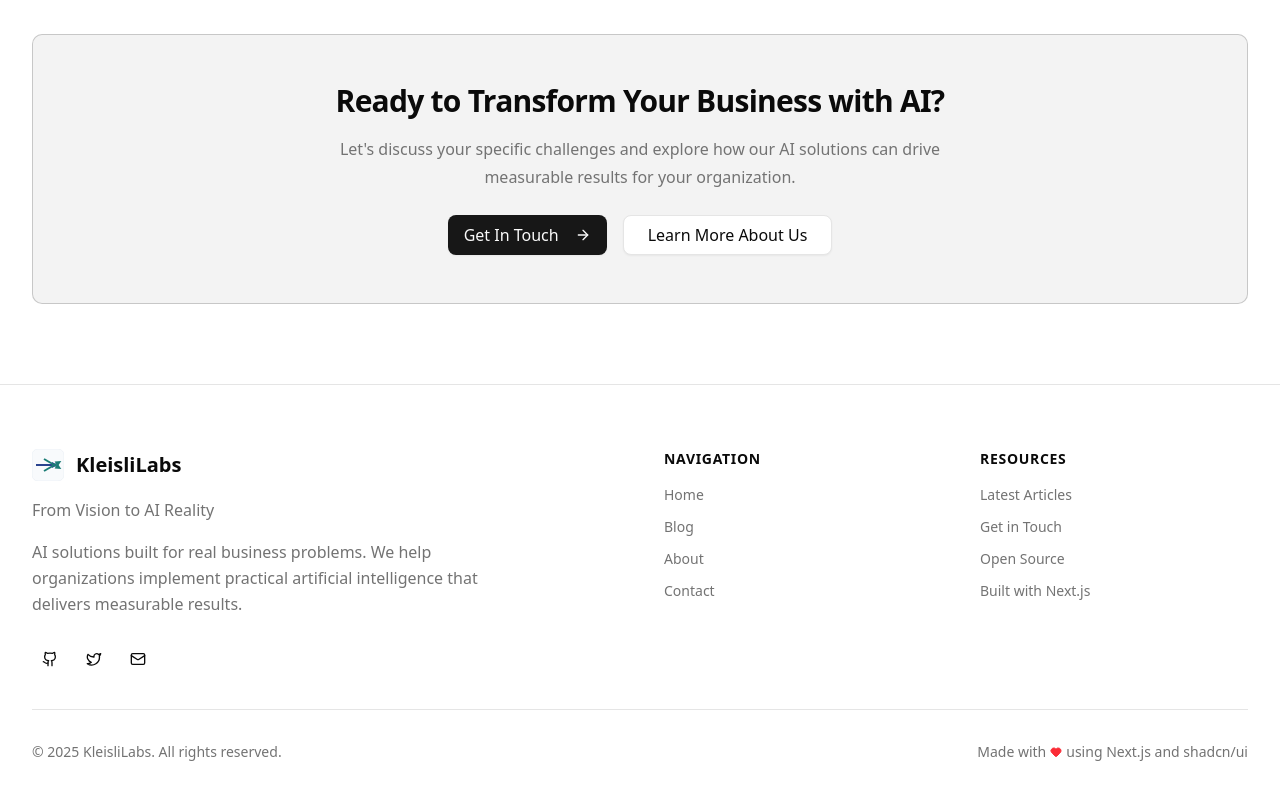
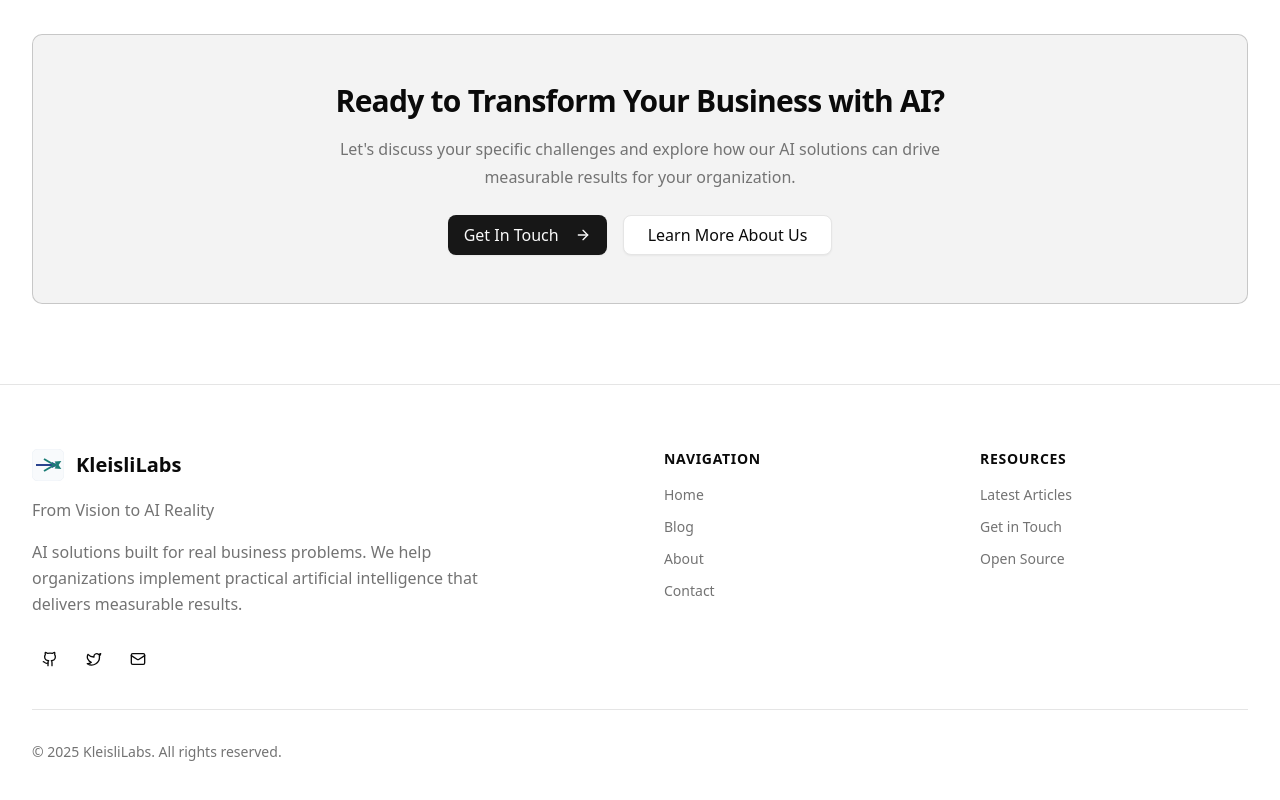
Before and after one commit to kleislilabs/kleislilabs, a Next.js app: page / in a window 1280 px wide. Shown: the part 1957-2757 px from the top of the page. Built offline with nearby package versions, Linux system fonts and the light colour scheme; no server answers.

Commit message:
refactor :: remove unused Next.js link and heart icon from footer for cleaner UI

```diff
--- a/src/components/layout/Footer.tsx
+++ b/src/components/layout/Footer.tsx
@@ -3,7 +3,7 @@ import { blogConfig } from "@/lib/config";
 import { Separator } from "@/components/ui/separator";
 import { Logo } from "@/components/ui/logo";
 import { Button } from "@/components/ui/button";
-import { Github, Twitter, Mail, Heart } from "lucide-react";
+import { Github, Twitter, Mail } from "lucide-react";
 
 export function Footer() {
   const currentYear = new Date().getFullYear();
@@ -114,16 +114,6 @@ export function Footer() {
                   </a>
                 </li>
               )}
-              <li>
-                <a
-                  href="https://nextjs.org"
-                  target="_blank"
-                  rel="noopener noreferrer"
-                  className="text-muted-foreground hover:text-foreground transition-colors hover:underline"
-                >
-                  Built with Next.js
-                </a>
-              </li>
             </ul>
           </div>
         </div>
@@ -134,11 +124,6 @@ export function Footer() {
           <p className="text-sm text-muted-foreground">
             © {currentYear} {blogConfig.title}. All rights reserved.
           </p>
-          <div className="flex items-center justify-center space-x-1 text-sm text-muted-foreground">
-            <span>Made with</span>
-            <Heart className="h-3 w-3 text-red-500 fill-current" />
-            <span>using Next.js and shadcn/ui</span>
-          </div>
         </div>
       </div>
     </footer>
```
